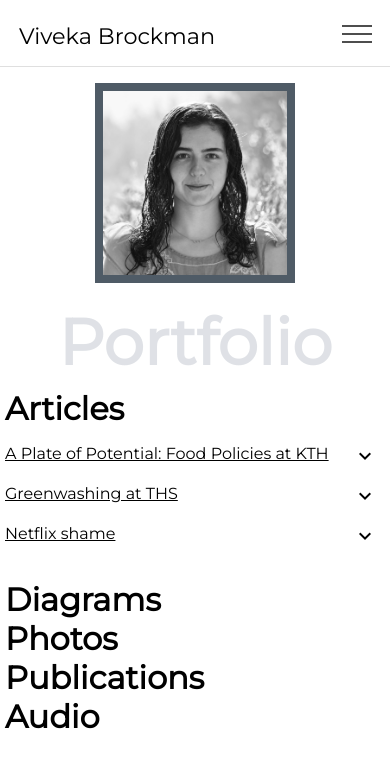
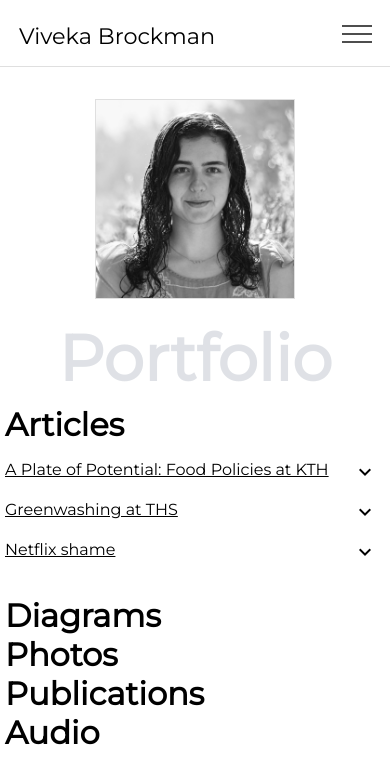
Before and after one commit to vivbrockman/vivbrockman.github.io, an Angular app: page /portfolio in a window 390 px wide. Shown: the top 784 px of the page. Built offline with nearby package versions, Linux system fonts and the light colour scheme.

Commit message:
header jpg: change border

```diff
--- a/src/app/components/page-header/page-header.component.scss
+++ b/src/app/components/page-header/page-header.component.scss
@@ -19,12 +19,13 @@
     max-width: 200px;
     margin: 1em;
     box-sizing: border-box;
-    border: 0.5em solid #4f5b66;
+    border: 1px solid rgb(223, 223, 223);
 }
 
 
 @media (max-width: 900px) {
     .PageHeader {
+        padding-top: 1em;
         grid-template-columns: 1fr;
 
         .container {
```
